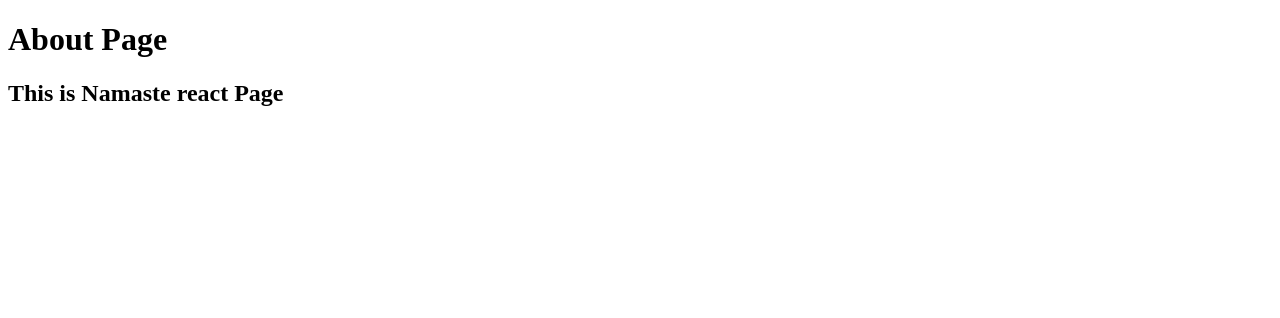
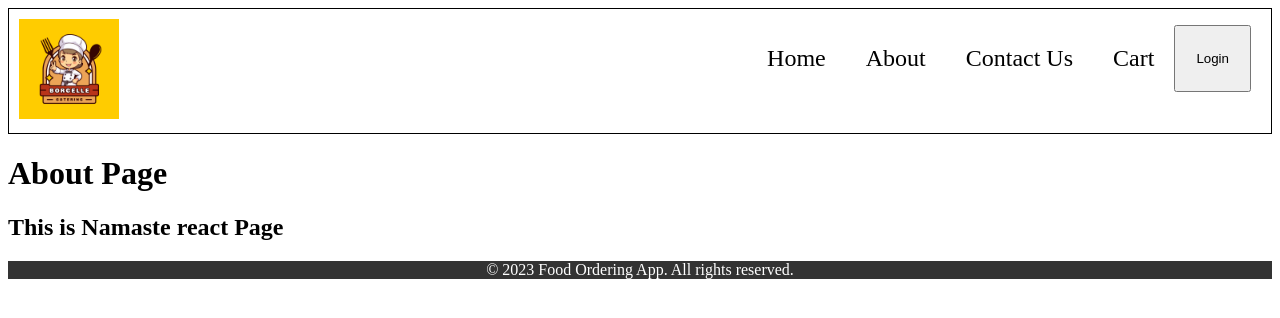
Before and after one commit to DevRoopeshSingh/my_namaste_react, a React (Vite) app: page /about in a window 1280 px wide. Shown: the top 318 px of the page. Built offline with nearby package versions, Linux system fonts and the light colour scheme.

Commit message:
linked resturant card with the prespective menu page and made header and footer static

```diff
--- a/index.css
+++ b/index.css
@@ -83,3 +83,11 @@
   display: flex;
   justify-content: flex-end;
 }
+
+a,
+a:hover,
+a:focus,
+a:active {
+  text-decoration: none;
+  color: inherit;
+}
--- a/src/App.js
+++ b/src/App.js
@@ -1,18 +1,21 @@
 import React from "react";
 import ReactDOM from "react-dom/client";
-import { createBrowserRouter, RouterProvider } from "react-router-dom";
+import { createBrowserRouter, RouterProvider, Outlet } from "react-router-dom";
 import HeaderComponent from "./component/Header";
 import BodyComponent from "./component/BodyComponent";
 import FooterComponent from "./component/Footer";
 import About from "./component/About";
 import Contact from "./component/Contact";
 import Error from "./component/Error";
+import Home from "./component/Home";
+import Cart from "./component/Cart";
+import RestaurantMenu from "./component/RestaurantMenu";
 
 const AppLayoutComponent = () => {
   return (
     <div className="app">
       <HeaderComponent />
-      <BodyComponent />
+      <Outlet />
       <FooterComponent />
     </div>
   );
@@ -23,14 +26,32 @@ const appRouter = createBrowserRouter([
     path: "/",
     element: <AppLayoutComponent />,
     errorElement: <Error />,
+    children: [
+      {
+        path: "/",
+        element: <BodyComponent />,
+      },
+      {
+        path: "/contact",
+        element: <Contact />,
+      },
+      {
+        path: "/home",
+        element: <Home />,
       },
       {
         path: "/about",
         element: <About />,
       },
       {
-    path: "/contact",
-    element: <Contact />,
+        path: "/cart",
+        element: <Cart />,
+      },
+      {
+        path: "/restaurants/:resId",
+        element: <RestaurantMenu />,
+      },
+    ],
   },
 ]);
 
--- a/src/component/BodyComponent.jsx
+++ b/src/component/BodyComponent.jsx
@@ -1,6 +1,7 @@
 import { useState, useEffect } from "react";
 import RestaurantCard from "./RestaurantCard";
 import Shimmer from "./Shimmer";
+import { Link } from "react-router-dom";
 
 const BodyComponent = () => {
   const [restaurantList, setRestaurantList] = useState([]);
@@ -8,7 +9,7 @@ const BodyComponent = () => {
   const [searchText, setSearchText] = useState("");
 
   //When ever the state variable update,react triggers a reconciliation cycle(re-render the component)
-  console.log("Body component is re-render");
+  // console.log("Body component is re-render");
 
   useEffect(() => {
     fetchData();
@@ -66,8 +67,13 @@ const BodyComponent = () => {
         </button>
       </div>
       <div className="restaurant-container">
-        {filteredRestaurant.map((resData) => (
-          <RestaurantCard key={resData.info.id} resData={resData} />
+        {filteredRestaurant.map((restaurant) => (
+          <Link
+            to={"/restaurants/" + restaurant.info.id}
+            key={restaurant.info.id}
+          >
+            <RestaurantCard resData={restaurant} />
+          </Link>
         ))}
       </div>
     </div>
--- /dev/null
+++ b/src/component/Cart.jsx
@@ -0,0 +1,9 @@
+const Card = () => {
+  return (
+    <div className="card">
+      <h1>Cart Component</h1>
+    </div>
+  );
+};
+
+export default Card;
--- a/src/component/Error.jsx
+++ b/src/component/Error.jsx
@@ -2,11 +2,12 @@ import { useRouteError } from "react-router-dom";
 
 const Error = () => {
   const err = useRouteError();
-  //   console.log(err);
+  console.log(err);
   return (
     <div>
       <h1>Oops!!!</h1>
       <h2>Something went wrong!!</h2>
+      <h3>{err.data}</h3>
       <h3>
         {err.status} : {err.statusText}
       </h3>
--- a/src/component/Header.jsx
+++ b/src/component/Header.jsx
@@ -1,4 +1,5 @@
 import { useEffect, useState } from "react";
+import { Link } from "react-router-dom";
 const Logo = new URL("../../assets/LogoDesign.png", import.meta.url);
 
 export const Header = () => {
@@ -15,14 +16,25 @@ export const Header = () => {
   return (
     <div className="header">
       <div id="logo-container">
-        <img className="logo" src={Logo} alt="logo" />
+        <Link to="/">
+          <img className="logo" src={Logo} alt="logo" />
+        </Link>
       </div>
       <div className="nav-items">
         <ul>
-          <li>Home</li>
-          <li>About us</li>
-          <li>Contact Us</li>
-          <li>Cart</li>
+          <li>
+            <Link to="/Home">Home</Link>
+          </li>
+          <li>
+            {/* <a href="/About">About us</a> */}
+            <Link to="/About">About</Link>
+          </li>
+          <li>
+            <Link to="/Contact"> Contact Us</Link>
+          </li>
+          <li>
+            <Link to="/Cart">Cart</Link>
+          </li>
           <button
             className="login"
             onClick={() => {
--- /dev/null
+++ b/src/component/Home.jsx
@@ -0,0 +1,8 @@
+const Home = () => {
+  return (
+    <div className="home">
+      <h1>Home</h1>
+    </div>
+  );
+};
+export default Home;
--- /dev/null
+++ b/src/component/RestaurantMenu.jsx
@@ -0,0 +1,59 @@
+import { useEffect, useState } from "react";
+import Shimmer from "./Shimmer";
+import { useParams } from "react-router-dom";
+import { MENU_API } from "../utils/constants";
+
+const RestaurantMenu = () => {
+  const [resInfo, setResInfo] = useState(null);
+
+  const { resId } = useParams();
+
+  useEffect(() => {
+    fetchMenu();
+  }, []);
+
+  const fetchMenu = async () => {
+    const data = await fetch(MENU_API + resId);
+    const json = await data.json();
+    // console.log(json);
+    setResInfo(json.data);
+  };
+
+  console.log(resInfo?.cards[0]?.card?.card?.info);
+
+  if (resInfo === null) {
+    return <Shimmer />;
+  }
+
+  const { name, cuisines, costForTwoMessage } =
+    resInfo?.cards[0]?.card?.card?.info;
+
+  const itemsCards =
+    resInfo?.cards[2]?.groupedCard?.cardGroupMap?.REGULAR?.cards[2]?.card?.card
+      ?.itemCards ||
+    resInfo?.cards[2]?.groupedCard?.cardGroupMap?.REGULAR?.cards[2]?.card?.card
+      .categories[0].itemCards;
+  console.log("itemsCards", itemsCards);
+
+  return (
+    <div className="menu">
+      <h1>{name}</h1>
+      <p>
+        {cuisines.join(", ")} - {costForTwoMessage}
+      </p>
+      <h3>Menu</h3>
+      <ul>
+        {itemsCards.map(({ card }) => {
+          return (
+            <li key={card.info.id}>
+              {card.info.name} - ₹
+              {card.info.defaultPrice || card.info.price / 100}
+            </li>
+          );
+        })}
+      </ul>
+    </div>
+  );
+};
+
+export default RestaurantMenu;
--- a/src/utils/constants.js
+++ b/src/utils/constants.js
@@ -1,2 +1,5 @@
 export const CDN_URL =
   "https://media-assets.swiggy.com/swiggy/image/upload/fl_lossy,f_auto,q_auto,w_660/";
+
+export const MENU_API =
+  "https://www.swiggy.com/dapi/menu/pl?page-type=REGULAR_MENU&complete-menu=true&lat=12.9566294&lng=77.70468230000002&restaurantId=";
```
Also changed, not shown: 1 other file (tests, documents, lock files or other folders). Lines whose indentation alone changed are shown as unchanged.
